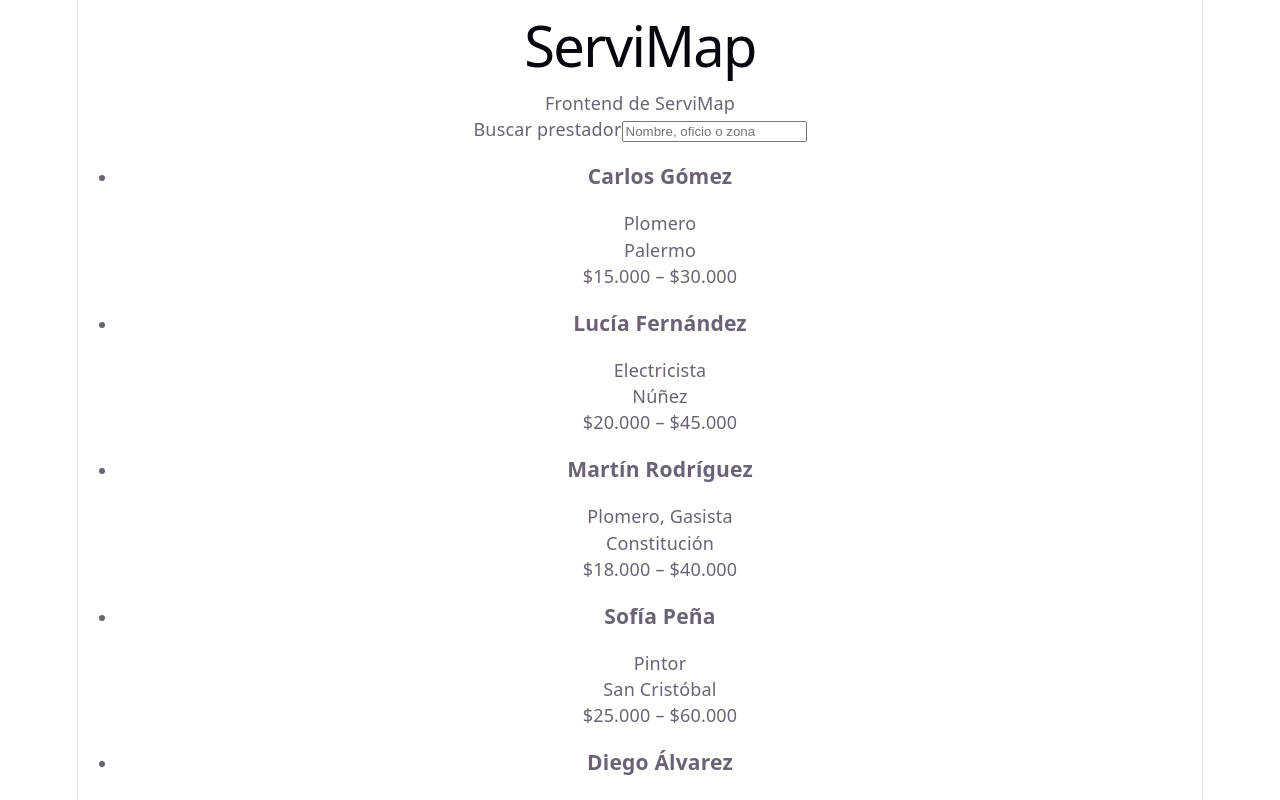
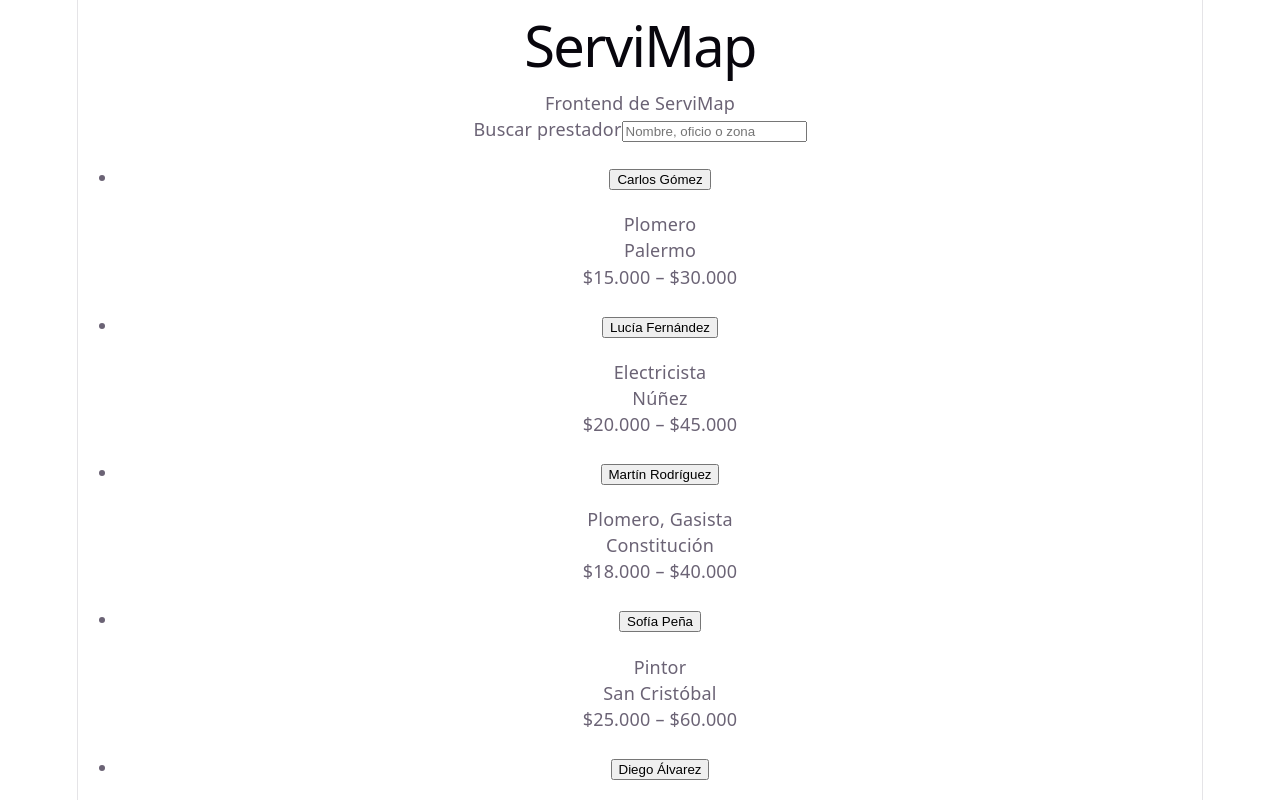
Before and after one commit to orianalinaferrari/servimap-frontend, a React (Vite) app: page / in a window 1280 px wide. Shown: the top 800 px of the page. Built offline with nearby package versions, Linux system fonts and the light colour scheme.

Commit message:
Mostrar detalle al seleccionar un prestador

```diff
--- a/src/components/BuscadorPrestadores.jsx
+++ b/src/components/BuscadorPrestadores.jsx
@@ -1,10 +1,25 @@
 import { useState } from 'react'
 import { filtrarPrestadores } from '../utils/filtrarPrestadores'
+import { DetallePrestador } from './DetallePrestador'
 
 export function BuscadorPrestadores({ prestadores }) {
   const [termino, setTermino] = useState('')
+  const [prestadorSeleccionadoId, setPrestadorSeleccionadoId] = useState(null)
 
   const resultados = filtrarPrestadores(prestadores, termino)
+
+  const prestadorSeleccionado = prestadores.find(
+    (prestador) => prestador.id === prestadorSeleccionadoId
+  )
+
+  if (prestadorSeleccionado) {
+    return (
+      <DetallePrestador
+        prestador={prestadorSeleccionado}
+        onVolver={() => setPrestadorSeleccionadoId(null)}
+      />
+    )
+  }
 
   return (
     <section>
@@ -22,7 +37,14 @@ export function BuscadorPrestadores({ prestadores }) {
         <ul>
           {resultados.map((prestador) => (
             <li key={prestador.id}>
-                            <h3>{prestador.nombre}</h3>
+              <h3>
+                <button
+                  type="button"
+                  onClick={() => setPrestadorSeleccionadoId(prestador.id)}
+                >
+                  {prestador.nombre}
+                </button>
+              </h3>
               <p>{prestador.oficios.join(', ')}</p>
               <p>{prestador.zonaCobertura}</p>
               <p>
```
Lines whose indentation alone changed are shown as unchanged.
